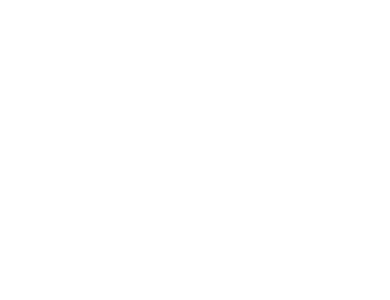
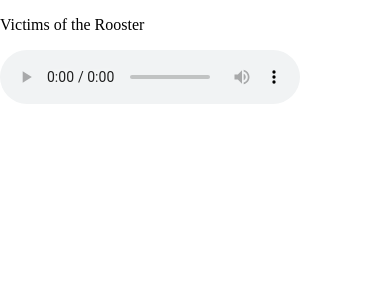
Before and after one commit to Blake-D/music-website, a React (Create React App) app: page /music/player in a window 390 px wide. Shown: the top 300 px of the page. Built offline with nearby package versions, Linux system fonts and the light colour scheme.

Commit message:
jumped the gun with the modals. forgot I'm using the 'mobile-first' approach, so I've got a player componenet going, which will ultimately receive the google id as a prop

```diff
--- a/src/App.js
+++ b/src/App.js
@@ -1,6 +1,6 @@
 import React, { useState } from 'react'
 import { BrowserRouter as Router, Route } from 'react-router-dom'
-import Modal from 'react-modal'
+// import Modal from 'react-modal'
 import './styles.css'
 import Home from './components/home/home'
 import About from './components/about'
@@ -11,20 +11,24 @@
 import Vocal from './components/music/vocal'
 import Electronic from './components/music/electronic'
 import ChamberMisc from './components/music/chamber-misc'
+import Player from './components/music/player'
 
-Modal.setAppElement('#root')
+// Modal.setAppElement('#root')
 
 function App() {
-  const [modalIsOpen, setModalIsOpen] = useState(false)
-  const [modalContent, setModalContent] = useState('modal content')
 
-  function handleModal(){
-    if(!modalIsOpen){
-      setModalIsOpen(true)
-    } else{
-      setModalIsOpen(false)
-    }
-  }
+  const [playerUrl, setPlayerUrl] = useState("https://docs.google.com/uc?export=download&id=1H0Z7yH_fMVg4hf0cLDwh8Oo5VuXUGijL")
+
+  // const [modalIsOpen, setModalIsOpen] = useState(false)
+  // const [modalContent, setModalContent] = useState('modal content')
+
+  // function handleModal(){
+  //   if(!modalIsOpen){
+  //     setModalIsOpen(true)
+  //   } else{
+  //     setModalIsOpen(false)
+  //   }
+  // }
 
   return (
     <div>
@@ -53,9 +57,11 @@
         <Route exact path="/music" render={Music} />
         <Route exact path="/music/piano" render={Piano} />
         <Route exact path="/music/Strings" render={Strings} />
-        <Route path="/music/vocal" render={() => <Vocal modalContent={modalContent} modalIsOpen={modalIsOpen} handleModal={handleModal}/>}/>
+        {/* <Route path="/music/vocal" render={() => <Vocal modalContent={modalContent} modalIsOpen={modalIsOpen} handleModal={handleModal}/>}/> */}
+        <Route exact path="/music/vocal" render={Vocal} />
         <Route exact path="/music/electronic" render={Electronic} />
         <Route exact path="/music/chamber-misc" render={ChamberMisc} />
+        <Route exact path="/music/player" render={()=>  <Player playerUrl={playerUrl}/>}/>
       </Router>
     </div>
   )
--- /dev/null
+++ b/src/components/music/player.js
@@ -0,0 +1,11 @@
+function Player(props){
+    console.log(props.playerUrl)
+    return(
+        <div>
+            <p>Victims of the Rooster</p>
+            <audio src={props.playerUrl} controls controlsList="nodownload" />
+        </div>
+    )
+}
+
+export default Player
--- a/src/components/music/vocal.js
+++ b/src/components/music/vocal.js
@@ -1,27 +1,25 @@
 import Nav from '../nav'
-import Modal from 'react-modal'
+import { Link } from 'react-router-dom'
+import React, { useState } from 'react'
+// import Modal from 'react-modal'
 
-const musicIds = [
-    '1H0Z7yH_fMVg4hf0cLDwh8Oo5VuXUGijL',
-    '1FAfS9VVeD1HiKBuZ-bKytR9W8-YkCmzW',
-    '1ikr3KtRIds5kw0iYhC0rM5zw2170VS7V',
-    '1pMxVE-biV1H8Uju-0UEf25rXA2UuOaJw',
-    '1j3YLUawKOe57x4s8L5eqGeBBKiKtnlPx',
-    '11YaktPcPHyz_ClNm_WfIy7o6E3QKHRgZ',
-    '1NKLEsBqNHU7_1vii1xhL4NRsVSwO5p2y',
-    '1a7a-g6TJvoNzHkiikhyohH6yx-sRHvTY'
-]
+
+
 
 function Vocal(props) {
+
     return (
         <div>
             {/* <button onClick={() => props.handleModal(true)}>Open Modal</button> */}
-            <Modal isOpen={props.modalIsOpen} onRequestClose={() => props.handleModal(false)}>
+            {/* <Modal isOpen={props.modalIsOpen} onRequestClose={() => props.handleModal(false)}>
                 <audio src="https://docs.google.com/uc?export=download&id=1H0Z7yH_fMVg4hf0cLDwh8Oo5VuXUGijL" controls controlsList="nodownload" />
                 <button onClick={() => props.handleModal(false)}>close</button>
-            </Modal>
+            </Modal> */}
             <Nav />
-            <p onClick={() => props.handleModal(true)}>Victims of the Rooster</p>
+            {/* <p onClick={() => props.handleModal(true)}>Victims of the Rooster</p>
+            <audio src="https://docs.google.com/uc?export=download&id=1H0Z7yH_fMVg4hf0cLDwh8Oo5VuXUGijL" controls controlsList="nodownload" /> */}
+            <Link to="/music/player">Victims of the Rooster</Link>
+            <p>Victims of the Rooster</p>
             <audio src="https://docs.google.com/uc?export=download&id=1H0Z7yH_fMVg4hf0cLDwh8Oo5VuXUGijL" controls controlsList="nodownload" />
             <p>They</p>
             <audio src="https://docs.google.com/uc?export=download&id=1FAfS9VVeD1HiKBuZ-bKytR9W8-YkCmzW" controls controlsList="nodownload" />
```
